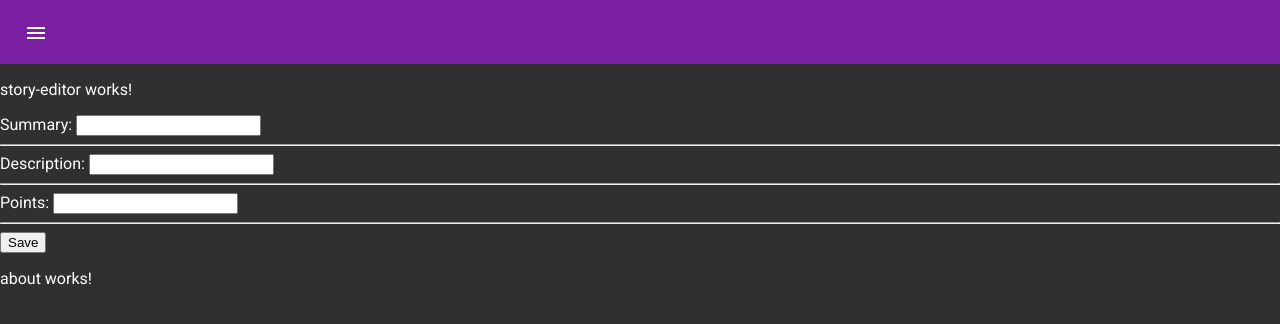
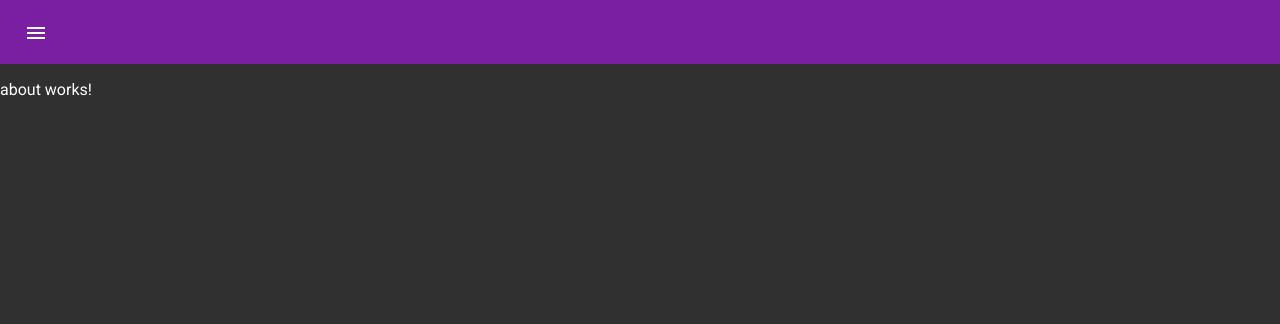
Before and after one commit to adm2022/ppAngular1, an Angular app: page /about in a window 1280 px wide. Shown: the top 324 px of the page. Built offline with nearby package versions, Linux system fonts and the light colour scheme.

Commit message:
Fixed routing -- noticed it was not broken, just hard to see the about.

```diff
--- a/src/app/app.component.html
+++ b/src/app/app.component.html
@@ -34,7 +34,6 @@
       </button>
   </mat-toolbar>
 
-  <app-story-editor></app-story-editor>
   <router-outlet></router-outlet>
 
 </mat-sidenav-container>
```
Also changed, not shown: src/app/app-routing.module.ts (+6 -1 lines).
